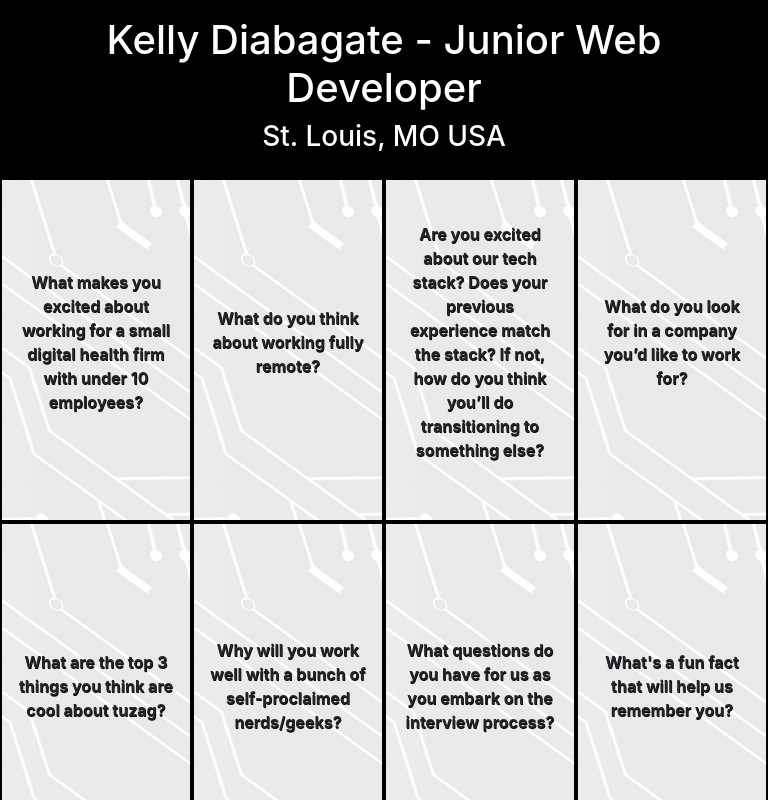
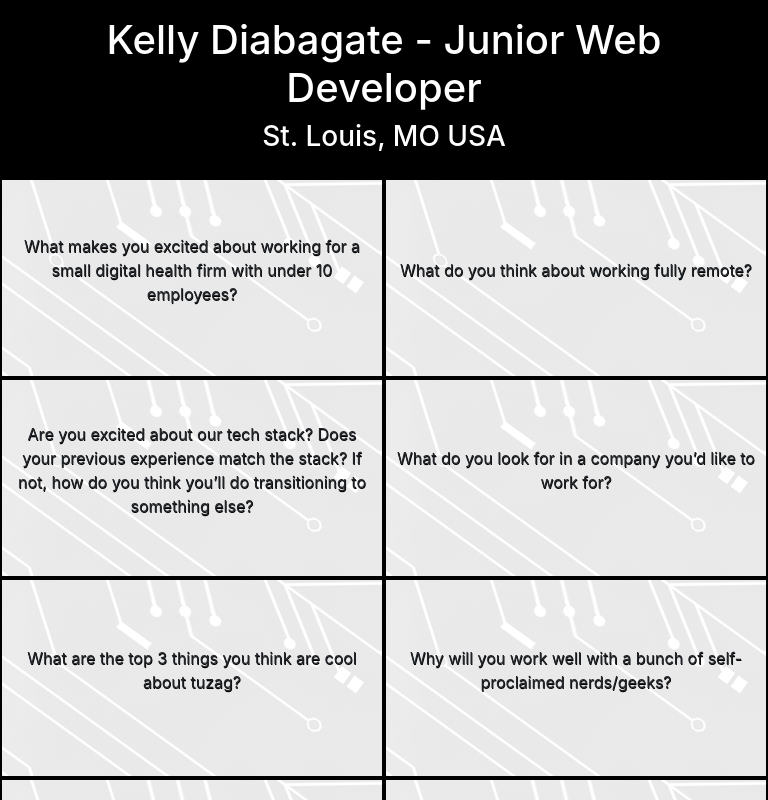
Before and after one commit to diabagatekelly/tuzag-cover-letter, an Angular app: page /qa in a window 768 px wide. Shown: the top 800 px of the page. Built offline with nearby package versions, Linux system fonts and the light colour scheme.

Commit message:
Responsive

```diff
--- a/src/app/qa/qa.component.css
+++ b/src/app/qa/qa.component.css
@@ -1,10 +1,6 @@
 .background {
   background: linear-gradient(rgba(255, 255, 255, 0.5),rgba(255, 255, 255, 0.5)), url("../../assets/Kelly_D.jpg") no-repeat;
   background-size: cover;
-  position: fixed;
-  top: 0;
-  width: 100vw;
-  height: 100vh;
   z-index: -5;
 }
 
@@ -15,6 +11,67 @@
 }
 
 
+.grid {
+  display: grid;
+  grid-template-areas:
+  'quest1'
+  'quest2'
+  'quest3'
+  'quest4'
+  'quest5'
+  'quest6'
+  'quest7'
+  'quest8';
+}
+
+.questionDiv {
+  display: flex;
+  align-items: center;
+  justify-content: center;
+  border: 1px solid black;
+  padding: 0.5em;
+  background: linear-gradient(rgba(255, 255, 255, 0.9),rgba(255, 255, 255, 0.9)), url("../../assets/tech_background.jpg") no-repeat;
+  cursor: pointer;
+  min-width: 100vw;
+  height: auto;
+  text-shadow: 0.5px 0.5px black;
+  font-size: 1em;
+
+}
+
+
+@media only screen and (min-width: 768px) and (max-width: 1024px) {
+  .grid {
+    display: grid;
+    grid-template-areas:
+    'quest1 quest2'
+     'quest3 quest4'
+    'quest5 quest6'
+     'quest7 quest8';
+  }
+
+  .questionDiv {
+    display: flex;
+    align-items: center;
+    justify-content: center;
+    border: 2px solid black;
+    padding: 0.5em;
+    background: linear-gradient(rgba(255, 255, 255, 0.9),rgba(255, 255, 255, 0.9)), url("../../assets/tech_background.jpg") no-repeat;
+    cursor: pointer;
+    min-width: 50vw;
+    min-height: 25vh;
+    text-shadow: 0.5px 0.5px black;
+    font-size: 1em;
+  }
+
+  .background {
+    background: linear-gradient(rgba(255, 255, 255, 0.5),rgba(255, 255, 255, 0.5)), url("../../assets/Kelly_D.jpg") no-repeat;
+    background-size: cover;
+    z-index: -5;
+  }
+}
+
+@media only screen and (min-width: 1025px) {
 .grid {
   display: grid;
   grid-template-areas:
@@ -29,14 +86,23 @@
   border: 2px solid black;
   padding: 1em;
   background: linear-gradient(rgba(255, 255, 255, 0.9),rgba(255, 255, 255, 0.9)), url("../../assets/tech_background.jpg") no-repeat;
-  /* background-color: white; */
-  font-weight: bold;
   cursor: pointer;
   min-width: 25vw;
   height: 43vh;
   text-shadow: 0.5px 0.5px black;
+  font-size: 1em;
 
 }
+
+.background {
+  background: linear-gradient(rgba(255, 255, 255, 0.5),rgba(255, 255, 255, 0.5)), url("../../assets/Kelly_D.jpg") no-repeat;
+  background-size: cover;
+  height: 100vh;
+  z-index: -5;
+}
+
+}
+
 
 .hide {
   display: none
@@ -44,37 +110,9 @@
 
 .transparent {
   background-color: transparent;
-  background: none;
+  background: transparent;
 }
 
 .hide.answer {
   display: block;
 }
-
-/* .quest1 {
-  grid-area: quest1;
-}
-.quest2 {
-  grid-area: quest2
-}
-.quest3 {
-  grid-area: quest3
-}
-.quest1 {
-  grid-area: quest1
-}
-.quest1 {
-  grid-area: quest1
-}
-.quest1 {
-  grid-area: quest1
-}
-.quest1 {
-  grid-area: quest1
-}
-.quest1 {
-  grid-area: quest1
-}
-.quest1 {
-  grid-area: quest1
-} */
--- a/src/app/qa/qa.component.ts
+++ b/src/app/qa/qa.component.ts
@@ -13,28 +13,28 @@ export class QAComponent implements OnInit {
 
   qaArr = [
     {question:'What makes you excited about working for a small digital health firm with under 10 employees?',
-    answer: 'i am answer 1'},
+    answer: 'I have a Biology degree and worked in healthcare research for several years. Even though ultimately I did not go into the medical field, it is something I have always been passionate about and my hope, even as a web developer, is that my work should once again be related to healthcare.'},
 
     {question:'What do you think about working fully remote?',
-    answer: 'i am answer2'},
+    answer: 'I love the idea of working remotely. Besides not having to commute, which I truly dislike, it also allows me to be a part of amazing teams based anywhere in the world, and to contribute to great projects I might not otherwise have found locally.'},
 
     {question:'Are you excited about our tech stack? Does your previous experience match the stack? If not, how do you think you’ll do transitioning to something else?',
-    answer: 'i am answer2'},
+    answer: 'Yes, I am very excited about your tech stack. I have a lot of experience with Angular for front-end development, and learning React was already on my todo list, as both are similar. I think it will be a fairly easy transition.'},
 
     {question:'What do you look for in a company you’d like to work for?',
-    answer: 'i am answer2'},
+    answer: 'I like small companies with a well-organized team and great communication. I am also looking for a company with an environment that encourages junior developers like myself to learn from those more experienced.'},
 
     {question:'What are the top 3 things you think are cool about tuzag?',
-    answer: 'i am answer2'},
+    answer: "1. I like that this is a digital health firm. I firmly believe in using technology to empower patients to be healthier. 2. I like that the work is remote, for the reasons stated previously. 3. I like that this is a small company. In large firms, each developer is often just another anonymous cog is a large machine. However, small companies have heart. On a small team, each developer is an indivial, which I greatly value."},
 
     {question:'Why will you work well with a bunch of self-proclaimed nerds/geeks?',
-    answer: 'i am answer2'},
+    answer: "Because I am a self-proclaimed nerd myself; I hope my 'cover letter' speaks to that. If it does not, it's OK, because for me when it comes to coding, the journey IS its own reward. I love learning in general, and I especially love coding."},
 
     {question:'What questions do you have for us as you embark on the interview process?',
-    answer: 'i am answer2'},
+    answer: '1. Beyond technical skills, what qualities do you look for in your developers? 2. Given that your team is remote and spread across multiple timezones, what does a typical day look like for your developers? What are your hours of operation?'},
 
     {question:"What's a fun fact that will help us remember you?",
-    answer: 'i am answer2'}
+    answer: "People are often confused about where I am from. My first name is American but my last name clearly is not. I was born in West Africa and came to the US with my family when I was 14. My first language is French, and besides that and English, I also speak Spanish and Arabic, to varying degrees of fluency. I am now married and live in St. Louis with my husband and 3 little boys."}
   ]
 
   constructor() { }
```
